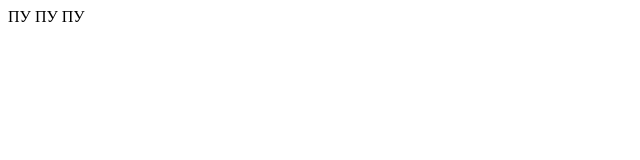
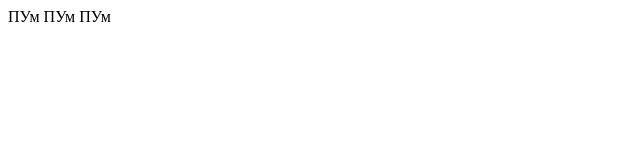
Before and after one commit to Extudent76/first-project, a plain HTML site: page index.html in a window 1280 px wide. Shown: the full height of the page, 0-640 px from the left. Drawn offline with Linux system fonts and the light colour scheme.

Commit message:
исправлена ошибка в HTML

```diff
--- a/index.html
+++ b/index.html
@@ -7,7 +7,7 @@
 </head>
 <body>
  <header>
-	ПУ ПУ ПУ
+	ПУм ПУм ПУм
  </header>
 </body>
 </html>
```
